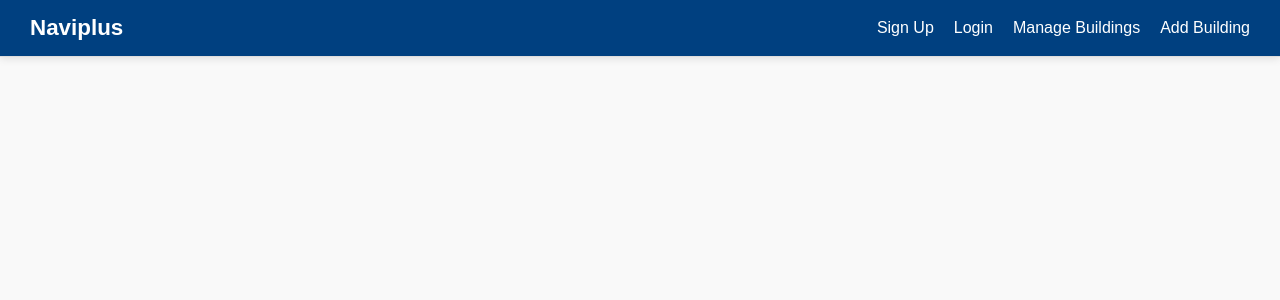
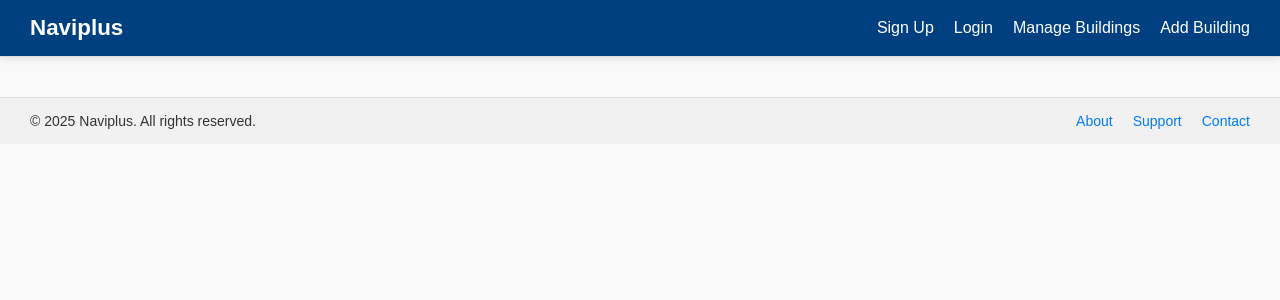
Before and after one commit to DUNCORIR/Naviplus, a React (Create React App) app in the folder admin-frontend/: page / in a window 1280 px wide. Shown: the top 300 px of the page. Built offline with nearby package versions, Linux system fonts and the light colour scheme.

Commit message:
Fix: Move Footer component outside Routes in App.js

```diff
--- a/admin-frontend/src/App.js
+++ b/admin-frontend/src/App.js
@@ -14,24 +14,26 @@ import Signup from './pages/Signup';
 import PLDsList from './pages/PLDsList';
 import PLDCreate from './pages/PLDCreate';
 import AddBuilding from './pages/AddBuilding';
-
-
+import Footer from './components/Footer';
 
 function App() {
   return (
     <Router>
       <Navbar />
+
+      {/* Define main page routes */}
       <Routes>
         <Route path="/login" element={<Login />} />
-        <Route path="/buildings" element={<BuildingsList />} />
         <Route path="/dashboard" element={<Dashboard />} />
         <Route path="/signup" element={<Signup />} />
+        <Route path="/buildings" element={<BuildingsList />} />
         <Route path="/plds" element={<PLDsList />} />
         <Route path="/plds/new" element={<PLDCreate />} />
         <Route path="/add-building" element={<AddBuilding />} />
+      </Routes>
 
-        {/* More routes will be added here */}
-      </Routes>
+      {/* Footer should live outside Routes */}
+      <Footer />
     </Router>
   );
 }
```
